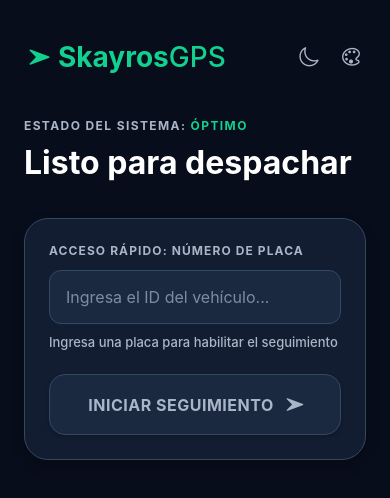
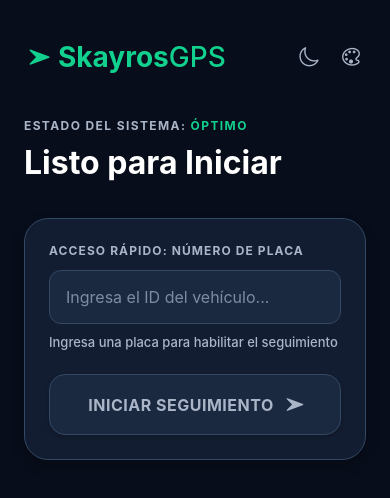
Before and after one commit to fralch/SkayrosGps, a React Native app: screen / in a window 390 px wide. Shown: the top 498 px of the page. Built offline with nearby package versions, Linux system fonts and the light colour scheme.

Commit message:
fix: update UI text and close preferences on accent selection
- Change "Listo para despachar" to "Listo para Iniciar" for clarity
- Close preferences modal immediately after accent color selection

```diff
--- a/App.tsx
+++ b/App.tsx
@@ -60,7 +60,10 @@ const AppContent = () => {
                       styles.accentItem,
                       { borderColor: selected ? option.value : colors.input.border }
                     ]}
-                    onPress={() => setAccent(option.value)}
+                    onPress={() => {
+                      setAccent(option.value);
+                      setShowPreferences(false);
+                    }}
                     activeOpacity={0.85}
                   >
                     <View style={[styles.accentDot, { backgroundColor: option.value }]} />
--- a/src/components/StatusHeader.tsx
+++ b/src/components/StatusHeader.tsx
@@ -16,7 +16,7 @@ export const StatusHeader = ({ isTracking }: StatusHeaderProps) => {
         ESTADO DEL SISTEMA: <Text style={styles.statusValue}>{isTracking ? 'ACTIVO' : 'ÓPTIMO'}</Text>
       </Text>
       <Text style={styles.mainTitle}>
-        {isTracking ? 'Seguimiento en curso' : 'Listo para despachar'}
+        {isTracking ? 'Seguimiento en curso' : 'Listo para Iniciar'}
       </Text>
     </View>
   );
```
